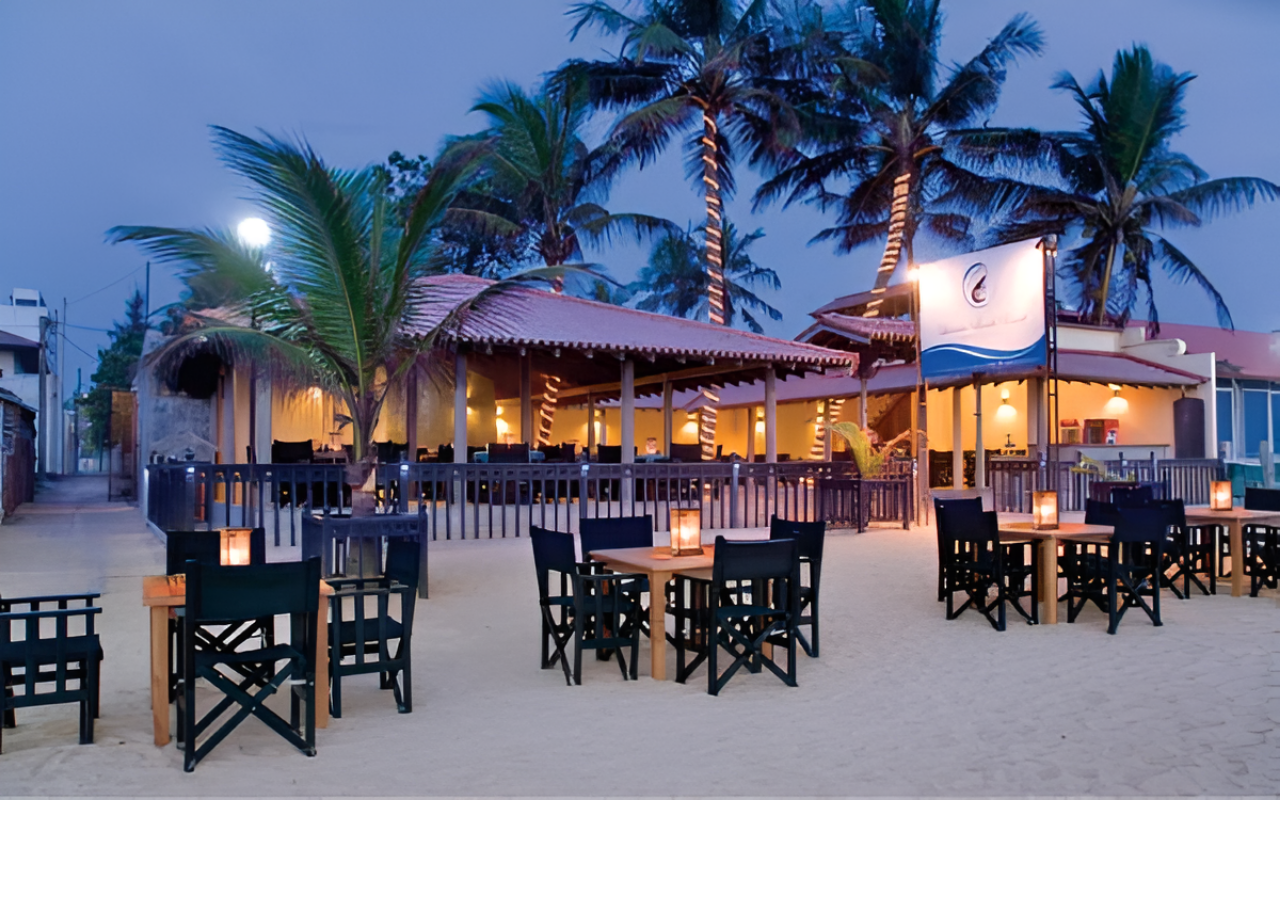
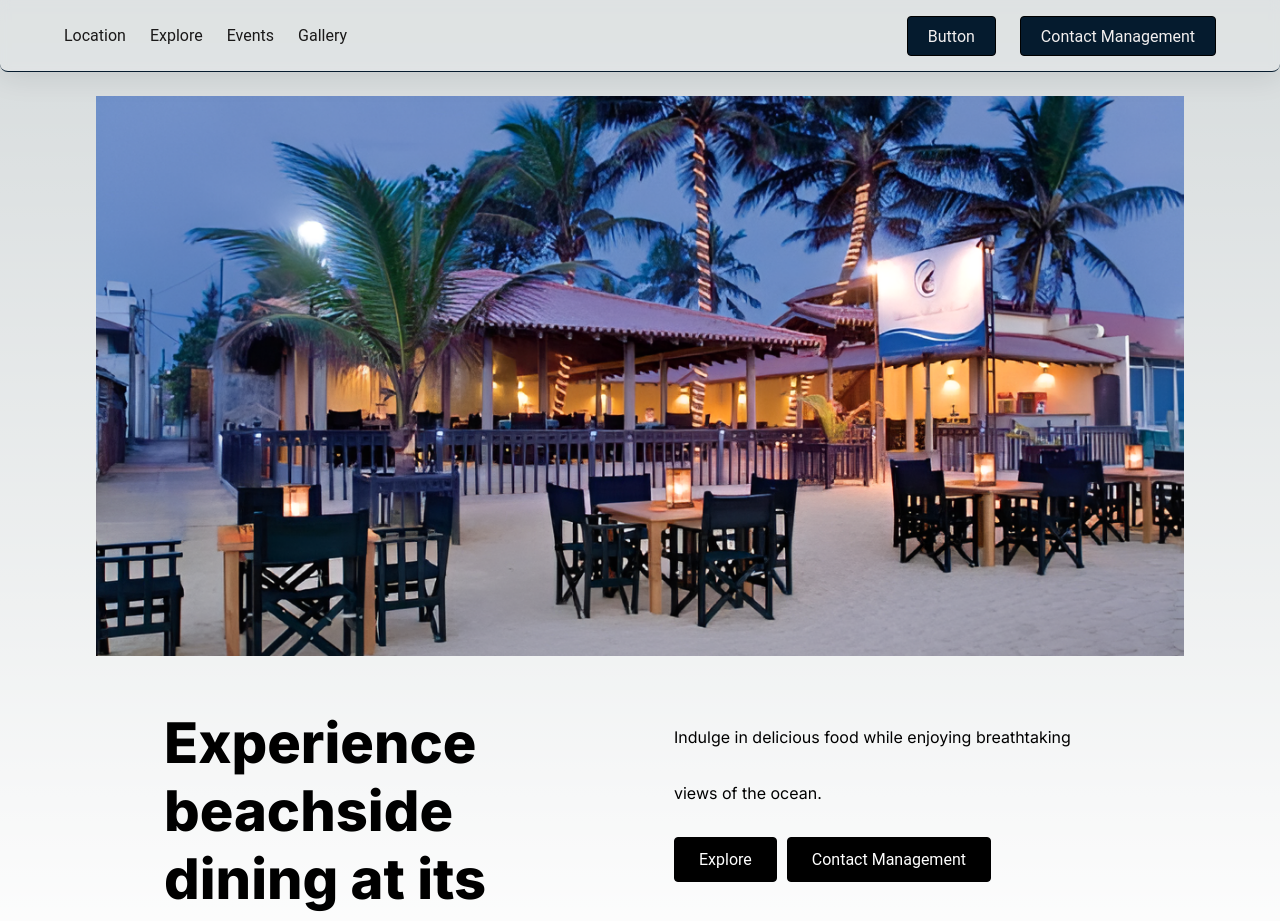
Before and after one commit to lwhj-demel/lavinia-beach-resort, a Next.js app: page / in a window 1280 px wide. Shown: the top 921 px of the page. Before the commit the page ends 800 px from the top, so only its background shows below. Built offline with nearby package versions, Linux system fonts and the light colour scheme.

Commit message:
completed hero section

```diff
--- a/src/app/layout.tsx
+++ b/src/app/layout.tsx
@@ -17,7 +17,6 @@ export default function RootLayout({
 }>) {
   return (
     <html lang="en" style={{ background: 'white' }}>
-      <NavBar />
       <body className={inter.className}>{children}</body>
     </html>
   );
--- a/src/app/page.tsx
+++ b/src/app/page.tsx
@@ -1,13 +1,18 @@
 import Image from "next/image";
 import styles from "./page.module.css";
 import HeroSection from "./ui/herosection/hero-section";
+import NavBar from "./ui/navbar/nav-bar";
+
 
 export default function Home() {
   return (
-    <main className={styles.main}>
-      <section id="hero-section" className="section">
-        <HeroSection />
-      </section>
-    </main>
+    <>
+      <NavBar />
+      <main className={styles.main}>
+        <section id="hero-section" className="section">
+          <HeroSection />
+        </section>
+      </main>
+    </>
   );
 }
--- a/src/app/ui/heroimage/hero-image.tsx
+++ b/src/app/ui/heroimage/hero-image.tsx
@@ -10,8 +10,8 @@ export default function HeroImage({
     return (
         <Image
             src={path}
+            objectFit="cover"
             layout="fill"
-            objectFit="cover"
             quality={100}
             alt="Background image - Lavinia beach resort - Mount Lavinia"
         />
--- a/src/app/ui/herosection/hero-section.tsx
+++ b/src/app/ui/herosection/hero-section.tsx
@@ -4,10 +4,24 @@ import styles from "./herosection.module.css"
 export default function HeroSection() {
     return (
         <>
-            <div className={styles.heroImage}>
-                <HeroImage path="/Images/lbr.png" />
-            </div>
-            <div className={styles.heroDetails}>
+            <div style={{ display: "flex", flexDirection: "column" }}>
+                <div style={{ width: "100%", height: "70vh", overflow: "hidden", position: "relative" }}>
+                    <HeroImage path="/Images/lbr.png" />
+                </div>
+                <div style={{ width: "100%", height: "30vh", display: "inline-flex", gap: "68px", padding: "0px 68px", alignItems: "center" }}>
+                    <div style={{ width: "50%", height: "134px", fontSize: 56, fontWeight: '800' }}>Experience beachside dining at its finest</div>
+                    <div style={{ width: "50%", height: "134px", display: "flex", flexDirection: "column" }}>
+                        <p style={{ fontSize: 16, lineHeight: "56px" }}>Indulge in delicious food while enjoying breathtaking views of the ocean.</p>
+                        <div style={{ width: "100%", display: "inline-flex", gap: "10px", marginTop: "16px" }}>
+                            <div style={{ border: '1px black solid', justifyContent: 'center', alignItems: 'center', padding: "12px 24px", background: 'black', borderRadius: "4px" }}>
+                                <p style={{ color: 'white', fontSize: 16, fontFamily: 'Roboto', fontWeight: '400', wordWrap: 'break-word', background: 'black', }}>Explore</p>
+                            </div>
+                            <div style={{ border: '1px black solid', justifyContent: 'center', alignItems: 'center', padding: "12px 24px", background: 'black', borderRadius: "4px" }}>
+                                <p style={{ color: 'white', fontSize: 16, fontFamily: 'Roboto', fontWeight: '400', wordWrap: 'break-word', }}>Contact Management</p>
+                            </div>
+                        </div>
+                    </div>
+                </div>
             </div>
         </>
     );
--- a/src/app/ui/navbar/nav-bar.tsx
+++ b/src/app/ui/navbar/nav-bar.tsx
@@ -4,7 +4,7 @@ import styles from "./navbar.module.css";
 
 export default function NavBar() {
   return (
-    <nav className={styles.navbarContainer}>
+    <nav className={styles.navbarContainer} style={{ zIndex: "100" }}>
       <div className={styles.subContainerStart}>
         <NavItem text="Location" />
         <NavItem text="Explore" />
```
